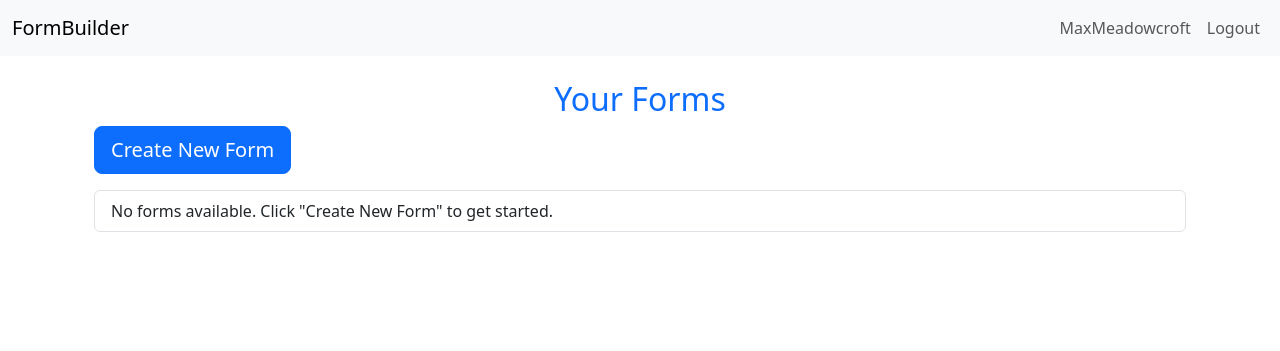
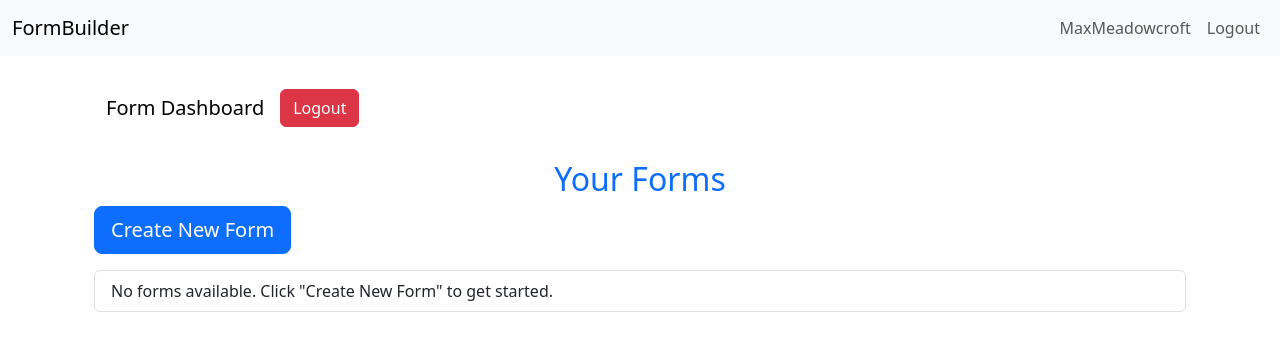
Before and after one commit to maxmeadowcroft/SplashTechForms, a Django app: page /app/ in a window 1280 px wide. Shown: the top 351 px of the page. Run offline with Django 5.2, Linux system fonts and the light colour scheme; a user stored in the database is signed in; data that the repository does not hold is empty; some libraries are stand-ins or nearby versions.

Commit message:
WORKING VERSION MVP

```diff
--- a/splashTechForms/builder/templates/builder/add_field_options.html
+++ b/splashTechForms/builder/templates/builder/add_field_options.html
@@ -30,6 +30,11 @@
                 <li class="list-group-item">No options added yet.</li>
                 {% endfor %}
             </ul>
+
+            <!-- Save Changes and Return to Field Management -->
+            <div class="mt-4 text-center">
+                <a href="{% url 'manage_fields' field.form.form_hash %}" class="btn btn-success w-100">Save and Return to Field Management</a>
+            </div>
         </div>
     </div>
 </div>
--- a/splashTechForms/builder/templates/builder/dashboard.html
+++ b/splashTechForms/builder/templates/builder/dashboard.html
@@ -2,7 +2,25 @@
 
 {% block content %}
 <div class="container mt-4">
-    <h2 class="text-center text-primary">Your Forms</h2>
+    <!-- Navigation bar with Logout -->
+    <nav class="navbar navbar-expand-lg navbar-light">
+        <div class="container-fluid">
+            <a class="navbar-brand" href="#">Form Dashboard</a>
+
+            <!-- Always visible logout button on the right -->
+            <form method="POST" action="{% url 'logout' %}" class="d-flex ms-auto btn btn-danger">
+                {% csrf_token %}
+                <button type="submit" class="btn btn-link nav-link" style="cursor: pointer;">Logout</button>
+            </form>
+            <div class="collapse navbar-collapse" id="navbarNav">
+                <ul class="navbar-nav ms-auto">
+                    <!-- Additional navbar content (if needed) goes here -->
+                </ul>
+            </div>
+        </div>
+    </nav>
+
+    <h2 class="text-center text-primary mt-4">Your Forms</h2>
     <a href="{% url 'create_form' %}" class="btn btn-lg btn-primary mb-3">Create New Form</a>
 
     <ul class="list-group">
@@ -13,7 +31,7 @@
                 <!-- Shareable Link -->
                 <a href="{{ form.get_absolute_url }}" class="btn btn-sm btn-outline-success" target="_blank">Share Form</a>
                 <a href="{% url 'edit_form' form.form_hash %}" class="btn btn-outline-secondary btn-sm">Edit</a>
-                <a href="{% url 'manage_fields' form.form_hash %}" class="btn btn-outline-primary btn-sm">Manage Fields</a>
+                <a href="{% url 'view_responses' form.form_hash %}" class="btn btn-outline-primary btn-sm">View Responses</a>
 
                 <!-- Delete Button with Modal Trigger -->
                 <button type="button" class="btn btn-sm btn-outline-danger" data-bs-toggle="modal" data-bs-target="#deleteFormModal{{ form.id }}">Delete</button>
--- a/splashTechForms/builder/urls.py
+++ b/splashTechForms/builder/urls.py
@@ -5,13 +5,14 @@ from . import views
 
 urlpatterns = [
     path('', views.dashboard_view, name='dashboard'),
+    path('form/<str:form_hash>/fill/', views.fill_form_view, name='fill_form'),
     path('form/create/', views.create_or_edit_form_view, name='create_form'),
-    path('app/form/<str:form_hash>/edit/', views.create_or_edit_form_view, name='edit_form'),
-    path('app/form/<str:form_hash>/fields/', views.manage_fields_view, name='manage_fields'),
-    path('form/field/<str:form_hash>/edit/', views.edit_field_view, name='edit_field'),
-    path('form/field/<str:form_hash>/delete/', views.delete_field_view, name='delete_field'),
-    path('app/form/<str:form_hash>/fill/', views.fill_form_view, name='fill_form'),
+    path('form/<str:form_hash>/edit/', views.create_or_edit_form_view, name='edit_form'),
+    path('form/<str:form_hash>/fields/', views.manage_fields_view, name='manage_fields'),
+    path('form/<str:form_hash>/delete/', views.delete_form_view, name='delete_form'),
     path('form/thank-you/', views.form_thank_you_view, name='form_thank_you'),
-    path('form/field/<str:form_hash>/options/', views.add_field_options_view, name='add_field_options'),
-    path('app/form/<str:form_hash>/delete/', views.delete_form_view, name='delete_form'),
+    path('form/field/<int:field_id>/edit/', views.edit_field_view, name='edit_field'),
+    path('form/field/<int:field_id>/delete/', views.delete_field_view, name='delete_field'),
+    path('form/field/<int:field_id>/options/', views.add_field_options_view, name='add_field_options'),
+    path('app/form/<str:form_hash>/responses/', views.view_responses, name='view_responses'),
 ]
--- a/splashTechForms/builder/views.py
+++ b/splashTechForms/builder/views.py
@@ -32,9 +32,9 @@ def dashboard_view(request):
 
 
 @login_required
-def create_or_edit_form_view(request, form_id=None):
-    if form_id:
-        form_instance = get_object_or_404(Form, id=form_id, creator=request.user)
+def create_or_edit_form_view(request, form_hash=None):
+    if form_hash:
+        form_instance = get_object_or_404(Form, form_hash=form_hash, creator=request.user)
     else:
         form_instance = None
 
@@ -121,3 +121,10 @@ def delete_form_view(request, form_hash):
     form_instance = get_object_or_404(Form, form_hash=form_hash, creator=request.user)
     form_instance.delete()
     return redirect('dashboard')
+
+
+@login_required
+def view_responses(request, form_hash):
+    form_instance = get_object_or_404(Form, form_hash=form_hash, creator=request.user)
+    responses = FormSubmission.objects.filter(form=form_instance)
+    return render(request, 'builder/view_responses.html', {'form': form_instance, 'responses': responses})
--- a/splashTechForms/splashTechForms/settings.py
+++ b/splashTechForms/splashTechForms/settings.py
@@ -134,6 +134,6 @@ CRISPY_ALLOWED_TEMPLATE_PACK = "bootstrap5"
 
 # AUTHENTICATION REDIRECTS
 
-LOGIN_REDIRECT_URL = "form_view"
+LOGIN_REDIRECT_URL = "dashboard"
 LOGOUT_REDIRECT_URL = "landing"
 LOGIN_URL = "login"
```
Also changed, not shown: splashTechForms/builder/models.py (+4 -4 lines), splashTechForms/builder/templates/builder/edit_field.html (renamed from splashTechForms/builder/templates/builder/edit_fields.html, +10 -1 lines), splashTechForms/builder/templates/builder/view_responses.html (added, +21 -0 lines), splashTechForms/db.sqlite3.
